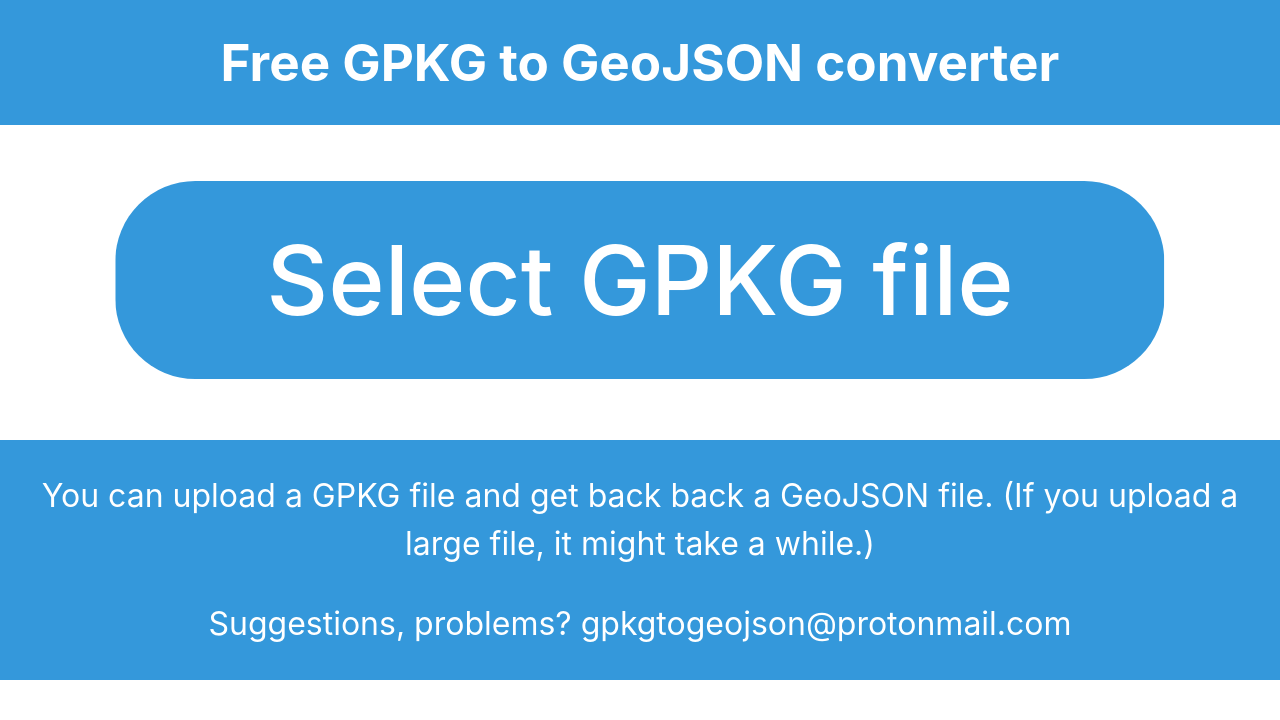
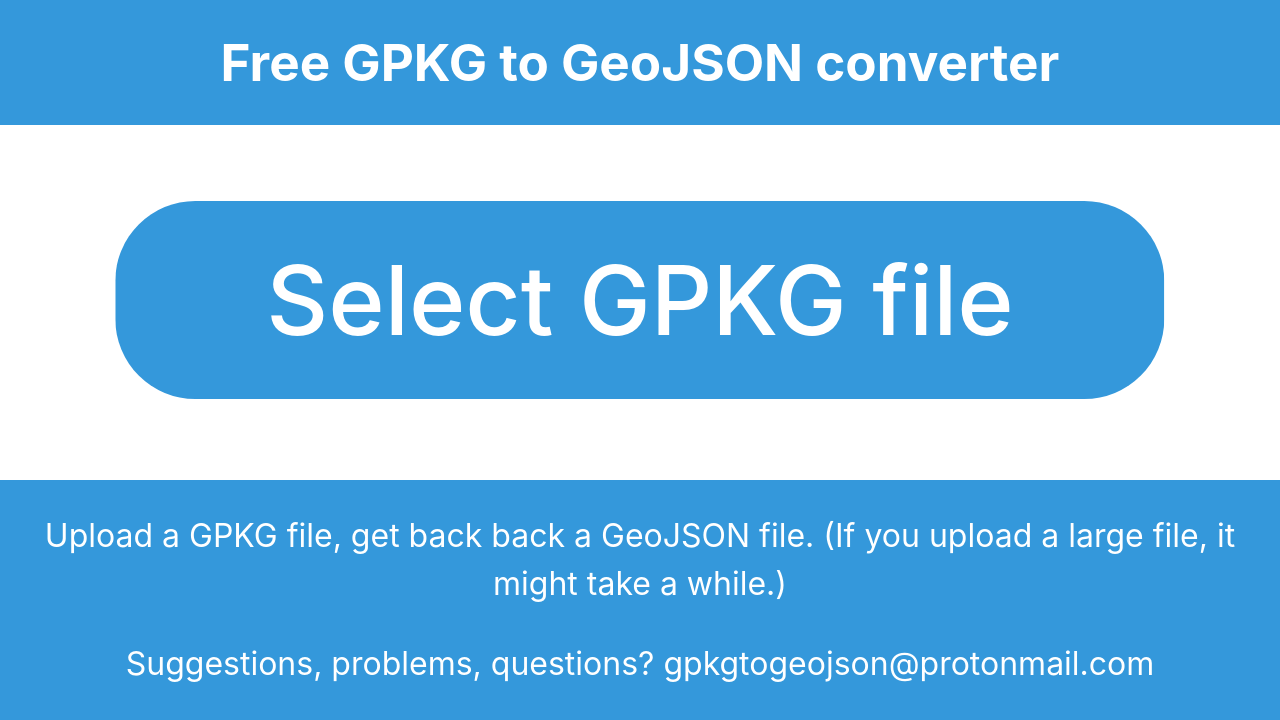
Before and after one commit to zabop/gpkgtogeojson, a React (Vite) app in the folder frontend/: page / in a window 1280 px wide. Shown: the top 720 px of the page. Built offline with nearby package versions, Linux system fonts and the light colour scheme.

Commit message:
better footer

```diff
--- a/frontend/src/App.css
+++ b/frontend/src/App.css
@@ -2,7 +2,7 @@
   padding: 40px 150px; /* Increase padding for a larger button */
   font-size: 6rem; /* Increase font size for better readability */
   position: absolute;
-  top: 35%;
+  top: 37.5%;
   left: 50%;
   transform: translate(-50%, -50%);
   border-radius: 80px;
@@ -29,12 +29,13 @@
 
 .footer {
   position: absolute;
-  top: 55%;
+  top: 60%;
+  bottom: 0%;
   background-color: #3498db;
   width: 100%;
   font-size: 2rem;
   text-align: center;
-  color: white
+  color: white;
 }
 
 :root {
--- a/frontend/src/App.jsx
+++ b/frontend/src/App.jsx
@@ -82,10 +82,10 @@ const App = () => {
       />
       <div className="footer">
         <p>
-          You can upload a GPKG file and get back back a GeoJSON file. (If you
-          upload a large file, it might take a while.)
+          Upload a GPKG file, get back back a GeoJSON file. (If you upload a
+          large file, it might take a while.)
         </p>
-        <p>Suggestions, problems? gpkgtogeojson@protonmail.com</p>
+        <p>Suggestions, problems, questions? gpkgtogeojson@protonmail.com</p>
       </div>
     </div>
   );
```
Also changed, not shown: frontend/public/blue_dot.svg.
